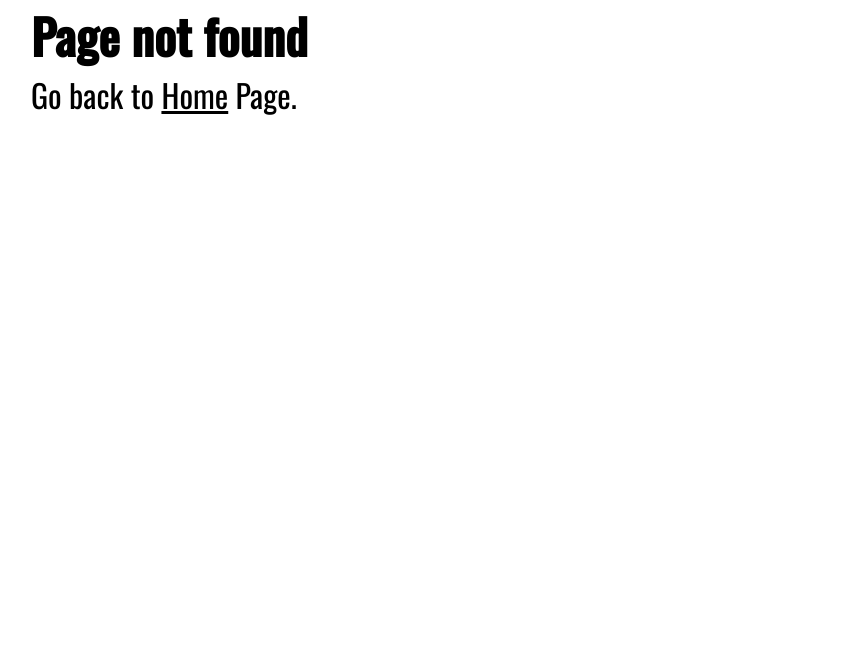
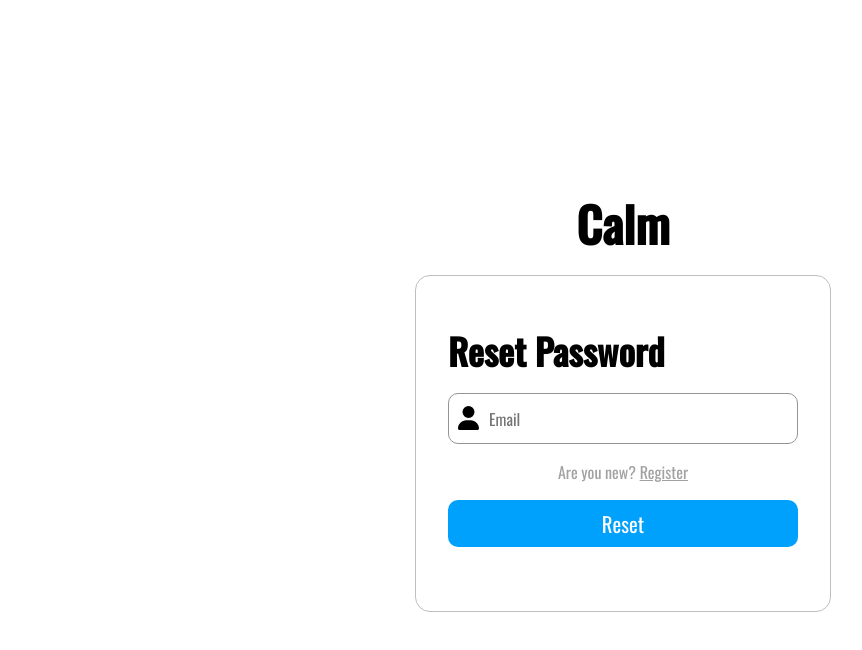
Before and after one commit to Kiho2735/vue-blog, a Vue app: page /resetPassword in a window 1280 px wide. Before the commit this address had no page. Shown: the top 650 px of the page, without its empty margins (17-879 px from the left). Built offline with nearby package versions, Linux system fonts and the light colour scheme.

Commit message:
Add reset password page

```diff
--- a/src/App.vue
+++ b/src/App.vue
@@ -26,7 +26,8 @@
       if (
         routeName == "Not Found" ||
         routeName == "Login" ||
-        routeName == "Register"
+        routeName == "Register" ||
+        routeName == "Reset Password"
       ) {
         this.navigationDisabled = true;
       } else {
--- /dev/null
+++ b/src/pages/auth/ResetPassword.vue
@@ -0,0 +1,68 @@
+<template>
+  <div class="form-wrapper">
+    <div class="title">
+      <h1>Calm</h1>
+    </div>
+
+    <form @submit.prevent="login" class="form-wrapper__login">
+      <div class="form-wrapper__title">
+        <h2>Reset Password</h2>
+      </div>
+
+      <div class="form-control">
+        <font-awesome-icon :icon="['fa', 'user']" class="icon" />
+        <input
+          type="email"
+          id="id"
+          v-model.trim="email.val"
+          @blur="validateEmail"
+          placeholder="Email"
+          :class="redBorderColor"
+        />
+        <p v-if="email.isEmpty">Please enter email.</p>
+        <p v-else-if="email.isValid">Please enter valid email.</p>
+      </div>
+
+      <p class="form-wrapper__login-register">
+        Are you new?
+        <router-link :to="{ name: 'Register' }">Register</router-link>
+      </p>
+      <button class="submit-btn">Reset</button>
+    </form>
+  </div>
+</template>
+
+<script>
+export default {
+  data() {
+    return {
+      email: {
+        val: "",
+        isEmpty: false,
+        isValid: false,
+      },
+    };
+  },
+  computed: {
+    redBorderColor() {
+      return { redBorder: this.email.isEmpty || this.email.isValid };
+    },
+  },
+  methods: {
+    validateEmail() {
+      if (this.email.val == "") {
+        this.email.isEmpty = true;
+        this.email.isValid = false;
+      } else if (!this.email.val.includes("@")) {
+        this.email.isEmpty = false;
+        this.email.isValid = true;
+      } else {
+        this.email.isEmpty = false;
+        this.email.isValid = false;
+      }
+    },
+  },
+};
+</script>
+
+<style></style>
--- a/src/pages/UserAuth.vue
+++ b/src/pages/auth/UserAuth.vue
@@ -43,7 +43,7 @@
       </div>
       <p class="form-wrapper__login-register">
         Forgot your <router-link to="#">username</router-link> or
-        <router-link to="#">password</router-link>? |
+        <router-link :to="{ name: 'Reset Password' }">password</router-link>? |
         <router-link :to="{ name: 'Register' }">Register</router-link>
       </p>
       <button class="submit-btn">Sign In</button>
--- a/src/router.js
+++ b/src/router.js
@@ -2,8 +2,9 @@
 
 import TheHome from "./pages/TheHome.vue";
 import EntireBlogs from "./pages/EntireBlogs.vue";
-import UserAuth from "./pages/UserAuth.vue";
-import UserRegistration from "./pages/UserRegistration.vue";
+import UserAuth from "./pages/auth/UserAuth.vue";
+import UserRegistration from "./pages/auth/UserRegistration.vue";
+import ResetPassword from "./pages/auth/ResetPassword.vue";
 import NotFound from "./pages/NotFound.vue";
 
 const router = createRouter({
@@ -29,6 +30,12 @@
       meta: { title: "Register" },
     },
     {
+      path: "/resetPassword",
+      name: "Reset Password",
+      component: ResetPassword,
+      meta: { title: "Reset Password" },
+    },
+    {
       path: "/:notFound(.*)",
       name: "Not Found",
       component: NotFound,
```
Also changed, not shown: src/pages/auth/UserRegistration.vue (renamed from src/pages/UserRegistration.vue).
